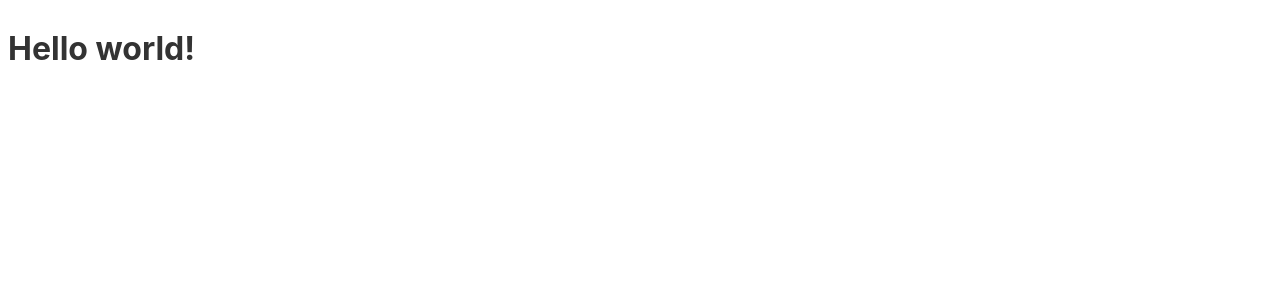
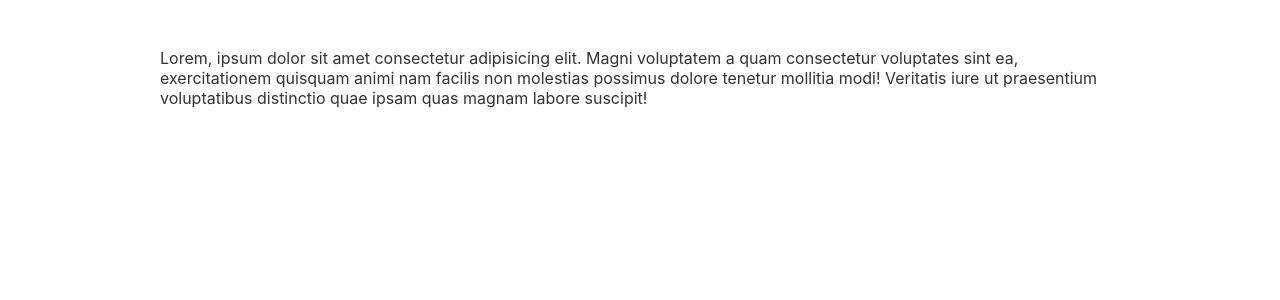
Before and after one commit to arjorb/poll, a Svelte app: page / in a window 1280 px wide. Shown: the top 300 px of the page. Built offline with nearby package versions, Linux system fonts and the light colour scheme.

Commit message:
set max width

```diff
--- a/src/App.svelte
+++ b/src/App.svelte
@@ -2,9 +2,12 @@
 </script>
 
 <main>
-	<h1>Hello  world!</h1>
+	<p>Lorem, ipsum dolor sit amet consectetur adipisicing elit. Magni voluptatem a quam consectetur voluptates sint ea, exercitationem quisquam animi nam facilis non molestias possimus dolore tenetur mollitia modi! Veritatis iure ut praesentium voluptatibus distinctio quae ipsam quas magnam labore suscipit!</p>
 </main>
 
 <style>
-
+	main{
+		max-width: 960px;
+		margin: 40px auto;
+	}
 </style>
```
